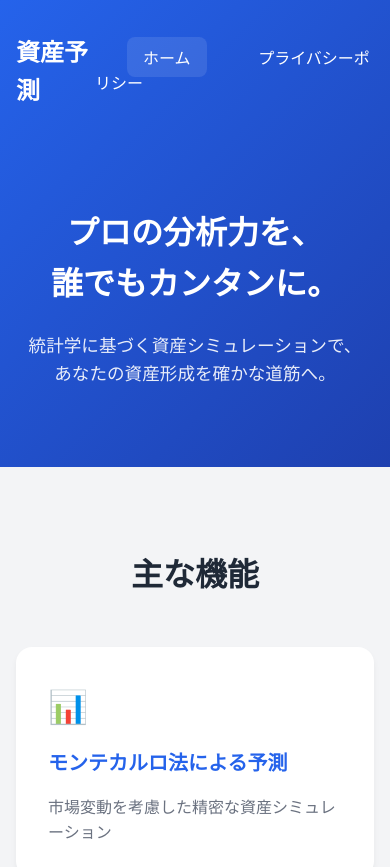
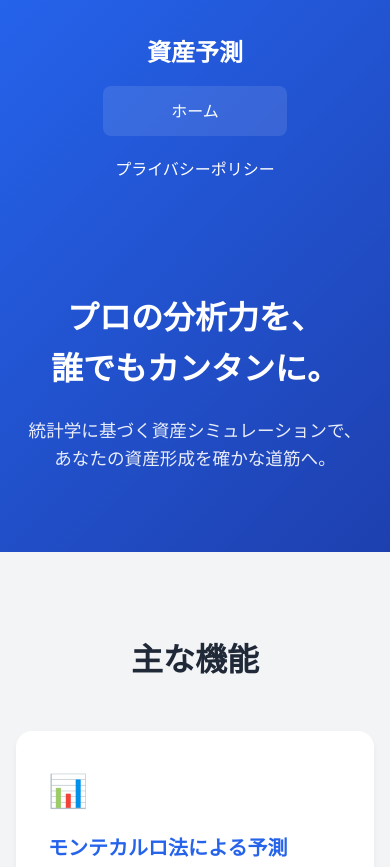
Before and after one commit to ys980323/assetSimPage, a plain HTML site: page index.html in a window 390 px wide. Shown: the top 867 px of the page. Drawn offline with Linux system fonts and the light colour scheme.

Commit message:
いろいろ

```diff
--- a/css/style.css
+++ b/css/style.css
@@ -189,6 +189,24 @@ body {
 
 /* Responsive Design */
 @media (max-width: 768px) {
+    .nav {
+        flex-direction: column;
+        gap: 1rem;
+        text-align: center;
+    }
+
+    .nav-links {
+        display: flex;
+        flex-direction: column;
+        gap: 0.5rem;
+    }
+
+    .nav-links a {
+        margin-left: 0;
+        display: block;
+        padding: 0.75rem;
+    }
+
     .hero h1 {
         font-size: 2rem;
     }
```
